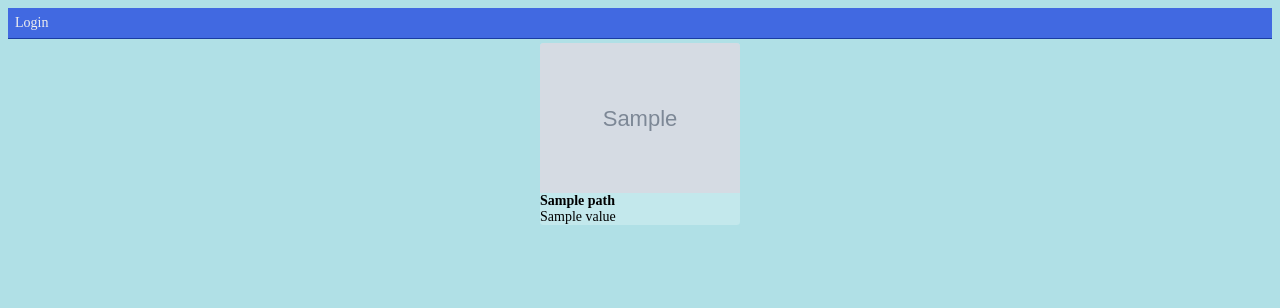
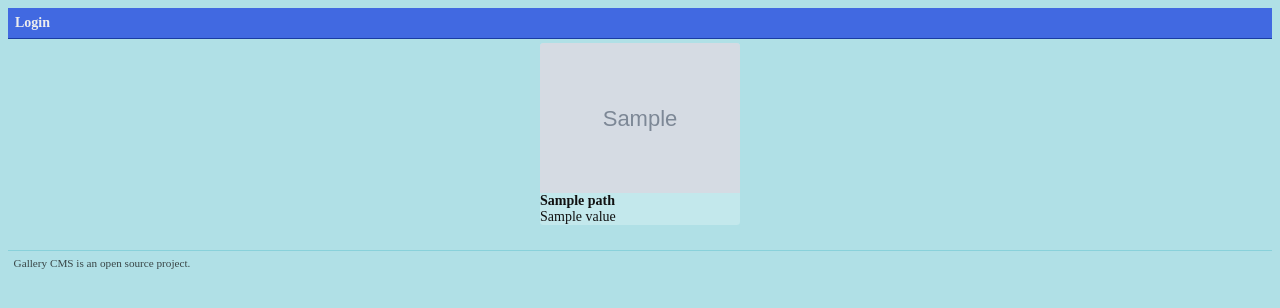
Before and after one commit to crccheck/gallery-cms, a Python web app: template templates/index.html in a window 1280 px wide. Shown: the top 308 px of the page. Run offline with Jinja, Linux system fonts and the light colour scheme; the template is opened without the code that fills it: most values are stand-ins (such as "Sample title", 1, 10 or a date in 2020); grey boxes marked "Sample" are stand-in pictures; style sheets or scripts are compiled from the project's sources.

Commit message:
Add footer
Closes #25

```diff
--- a/src/styles/main.scss
+++ b/src/styles/main.scss
@@ -1,6 +1,9 @@
 @import 'normalize';
 
-$background: #b0e0e6;
+$background: powderblue;
+$accent: royalblue;
+$text: #111;
+
 
 html {
   box-sizing: border-box;
@@ -15,13 +18,8 @@ html {
 
 body {
   background: $background;
+  color: $text;
 }
-
-nav {
-  background: royalblue;
-  border-bottom: 1px solid darken(royalblue, 20%);
-  color: #eee;
-  padding: 0.5em;
 
 a {
   color: inherit;
@@ -31,6 +29,13 @@ nav {
     text-decoration: underline;
   }
 }
+
+.navbar {
+  background: $accent;
+  border-bottom: 1px solid darken($accent, 20%);
+  color: #eee;
+  font-weight: bold;
+  padding: 0.5em;
 }
 
 .container {
@@ -53,6 +58,7 @@ nav {
 
   h4 {
     font-size: 1rem;
+    font-weight: 600;
     margin: 0;
   }
 
@@ -71,7 +77,7 @@ nav {
 
     &:focus {
       background: lighten($background, 10%);
-      border-bottom: 1px solid royalblue;
+      border-bottom: 1px solid $accent;
     }
   }
 
@@ -82,3 +88,12 @@ nav {
     width: 100%;
   }
 }
+
+footer {
+  border-top: 1px solid darken($background, 10%);
+  color: mix($background, $text, 25%);
+  font-family: serif;
+  font-size: 0.8rem;
+  margin-top: 2em;
+  padding: 0.5em 0.5em 0.25em;
+}
--- a/templates/index.html
+++ b/templates/index.html
@@ -7,7 +7,7 @@
   <link rel="stylesheet" href="/static/app.css">
 </head>
 <body>
-  <nav>
+  <nav class="navbar">
     {% if is_authed %}
       <a href="/logout/">Logout</a>
     {% else %}
@@ -23,5 +23,8 @@
       {% endif %}
     {% endfor %}
   </div>
+  <footer>
+    <a href="https://github.com/crccheck/gallery-cms">Gallery CMS is an open source project.</a>
+  </footer>
 </body>
 </html>
```
Lines whose indentation alone changed are shown as unchanged.
